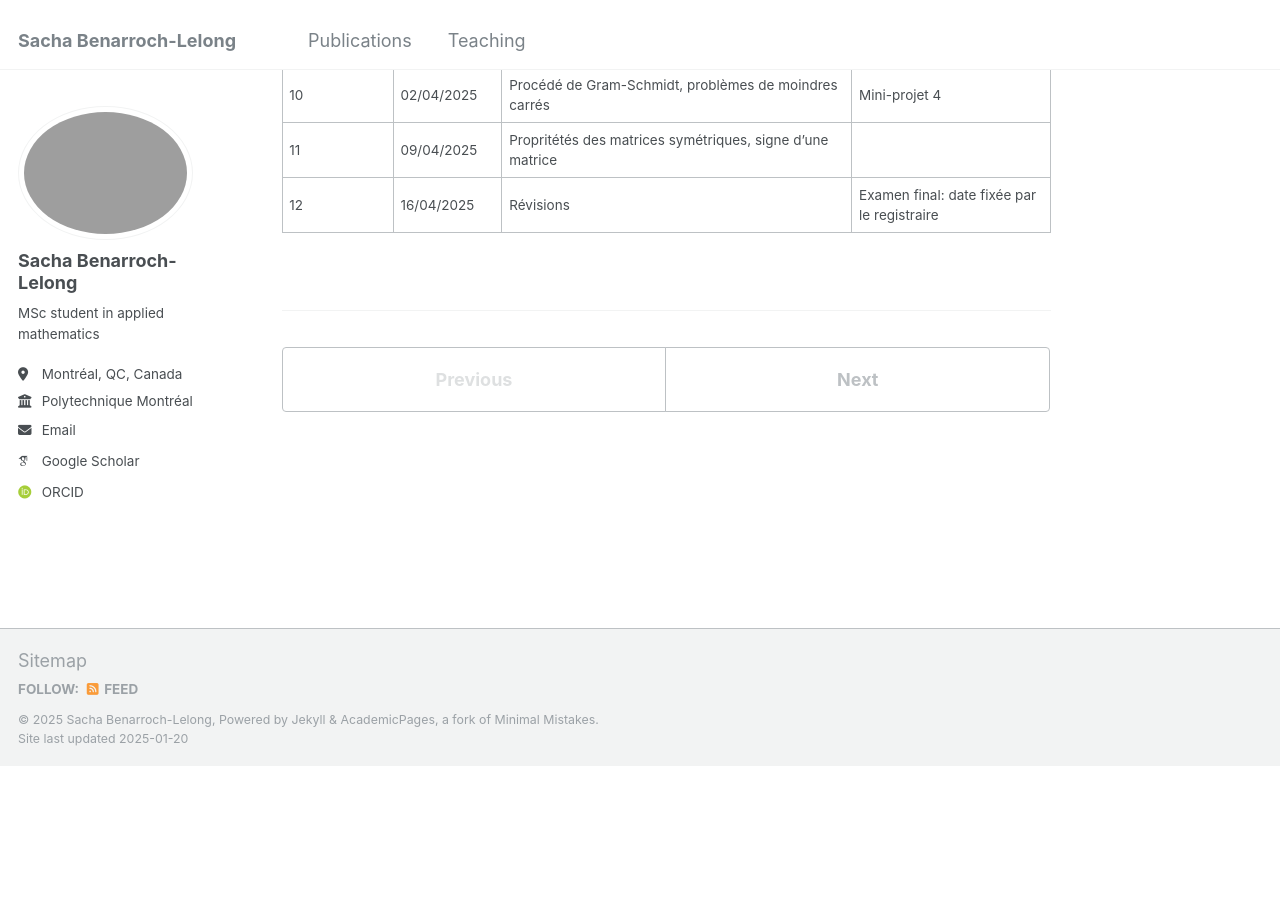
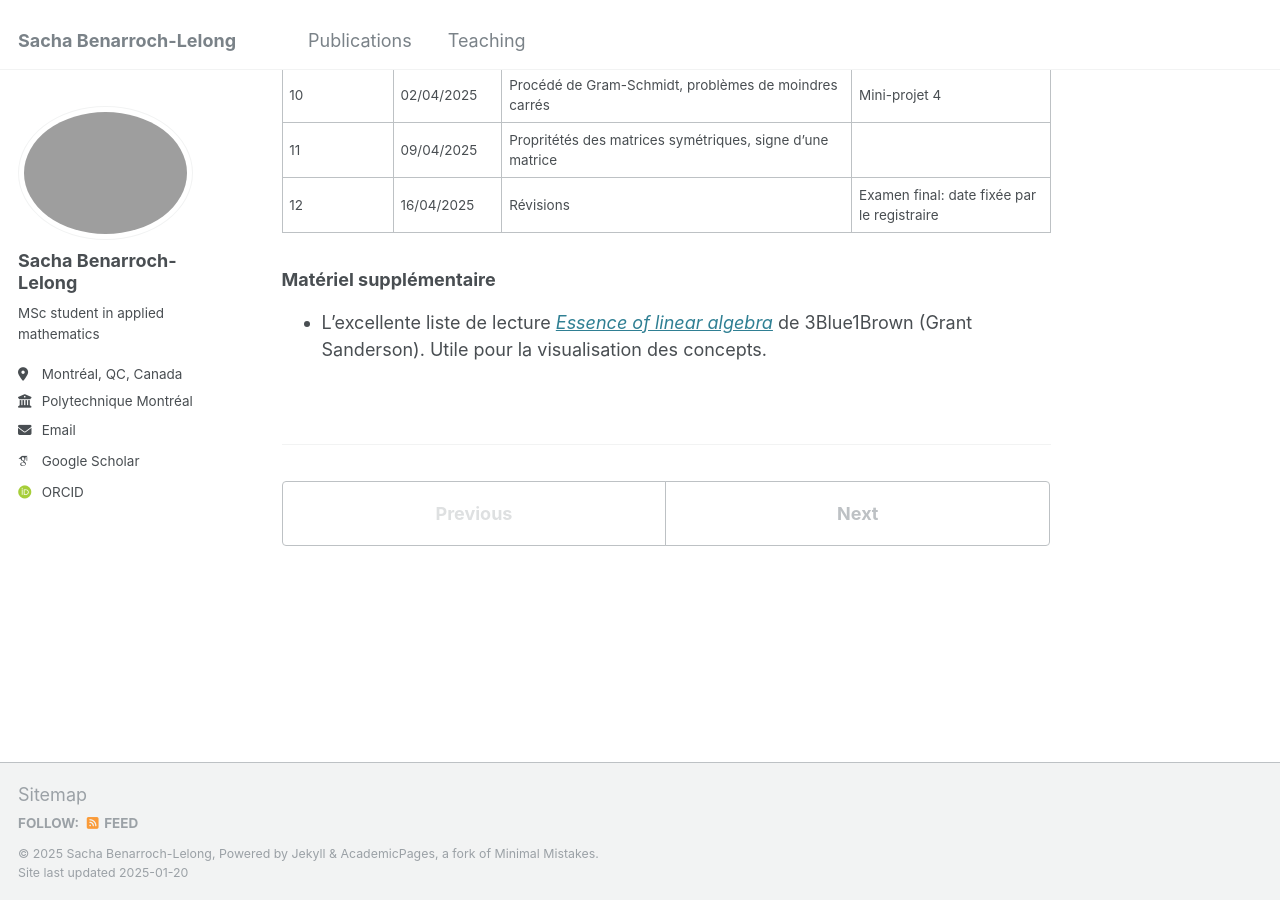
Before and after one commit to sblelong/sblelong.github.io, a Jekyll site: the page built from _teaching/mth1008.md, in a window 1280 px wide and 900 px high, scrolled down 1216 px. Built offline with Jekyll 4.4.1, drawn with Linux system fonts in a browser that asks for light colours; some web fonts are replaced; before the commit the page ends 1982 px from its top, so only the background shows below that.

Commit message:
add link to 3b1b

```diff
--- a/_teaching/mth1008.md
+++ b/_teaching/mth1008.md
@@ -39,3 +39,6 @@ Ce programme est prévisionnel et suit la progression des séances de cours.
 | 10                         | 02/04/2025       | Procédé de Gram-Schmidt, problèmes de moindres carrés                      | Mini-projet 4                               |
 | 11                         | 09/04/2025       | Propritétés des matrices symétriques, signe d'une matrice                  |
 | 12                         | 16/04/2025       | Révisions                                                                  | Examen final: date fixée par le registraire |
+
+### Matériel supplémentaire
+- L'excellente liste de lecture [*Essence of linear algebra*](https://www.youtube.com/playlist?list=PLZHQObOWTQDPD3MizzM2xVFitgF8hE_ab) de 3Blue1Brown (Grant Sanderson). Utile pour la visualisation des concepts.
```
